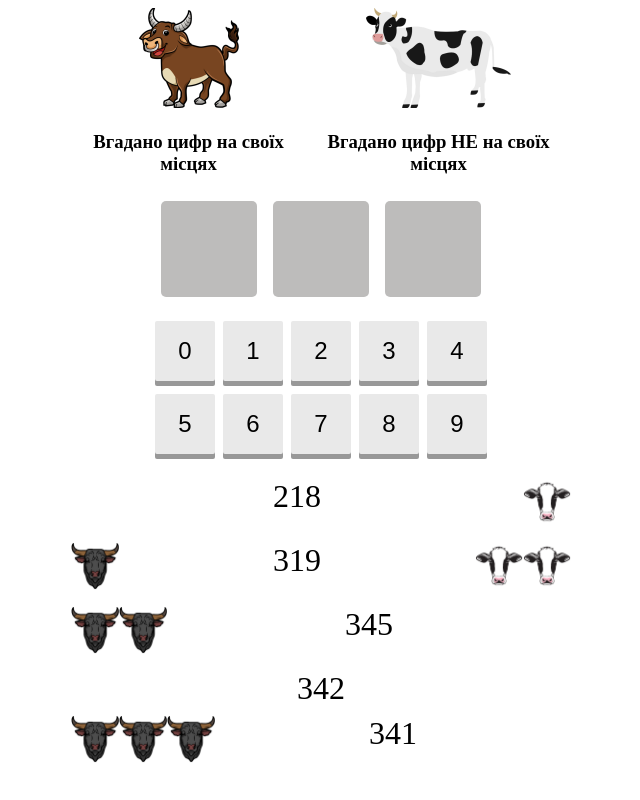
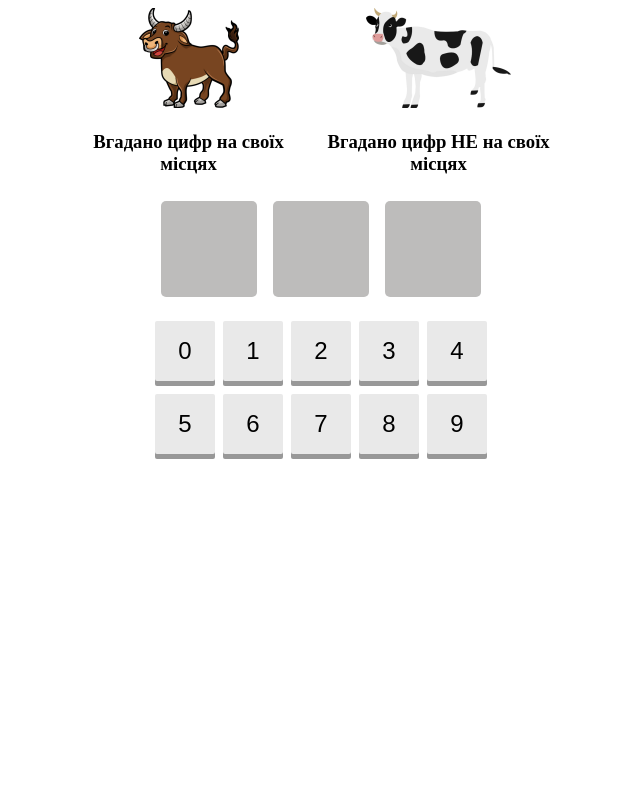
Before and after one commit to vendigo/patyson-community-games, a React (Vite) app in the folder bullsAndCows/: page / in a window 1280 px wide. Shown: the whole page, without its empty margins (319-959 px from the left). Built offline with nearby package versions, Linux system fonts and the light colour scheme.

Commit message:
bullsAndCows - completed

```diff
--- a/bullsAndCows/public/level.json
+++ b/bullsAndCows/public/level.json
@@ -1,3 +1,3 @@
 {
-  "number": "098"
+  "number": "987"
 }
--- a/bullsAndCows/src/App.jsx
+++ b/bullsAndCows/src/App.jsx
@@ -3,24 +3,30 @@ import {Header} from "./header/Header.jsx";
 import {Display} from "./display/Display.jsx";
 import {Keyboard} from "./keyboard/Keyboard.jsx";
 import {History} from "./history/History.jsx";
-import {useState} from "react";
+import {useEffect, useState} from "react";
+import {getWinMessage, loadLevel} from "./PatysonClient.js";
 
 function App() {
     const [currentNumber, setCurrentNumber] = useState("")
     const [history, setHistory] = useState([])
-    const answer = "987"
+    const [level, setLevel] = useState({number: "000"})
+    const [winMessage, setWinMessage] = useState(null)
 
-    if (currentNumber.length === answer.length) {
-        checkWin()
-        addHistory()
-        setCurrentNumber("")
+    useEffect(() => {
+        loadLevel().then(level => setLevel(level));
+    }, []);
+
+    const answer = level.number
+
+    if (!winMessage && currentNumber.length === answer.length) {
+        if (currentNumber === answer) {
+            getWinMessage().then(winMessage => setWinMessage(winMessage))
+        } else {
+            addHistory()
+            setCurrentNumber("")
+        }
     }
 
-    function checkWin() {
-        if (currentNumber === answer) {
-            console.log('Win!')
-        }
-    }
     function addHistory() {
         let bulls = 0
         let cows = 0
@@ -39,11 +45,14 @@ function App() {
         setHistory(newHistory)
     }
 
+    const controls = winMessage ? <h2>{winMessage}</h2> :
+        <Keyboard currentNumber={currentNumber} setCurrentNumber={setCurrentNumber}/>
+
     return (
         <>
             <Header/>
             <Display currentNumber={currentNumber} length={answer.length}/>
-            <Keyboard currentNumber={currentNumber} setCurrentNumber={setCurrentNumber}/>
+            {controls}
             <History history={history}/>
         </>
     )
--- /dev/null
+++ b/bullsAndCows/src/PatysonClient.js
@@ -0,0 +1,47 @@
+const GAME_NAME = "bullsAndCows";
+
+export const loadLevel = async () => {
+    const response = await fetch('level.json')
+    return response.json()
+}
+
+export const getWinMessage = async () => {
+    if (import.meta.env.DEV) {
+        return buildWinMessage({experience: 10, gold: 5})
+    }
+
+    const urlParams = new URLSearchParams(window.location.search).toString()
+    const gameName = getGameName()
+
+    const fetchResult = await fetch(`/api/game/${gameName}?${urlParams}`, {
+        method: 'POST',
+        headers: {
+            'Content-Type': 'application/json; charset=UTF-8'
+        }
+    });
+    const response = await fetchResult.json()
+
+    if (response.status === "FIRST_COMPLETION" || response.status === "NEXT_COMPLETION") {
+        return buildWinMessage(response.reward)
+    }
+    return "Сталася помилка"
+}
+
+function buildWinMessage(reward) {
+    if (!reward || reward.experience === 0) {
+        return 'Перемога. Ви вже проходили цей рівень.'
+    } else {
+        return `Перемога. Ви отримали ${reward.experience} досвіду та ${reward.gold} золота.`
+    }
+}
+
+function getGameName() {
+    const path = window.location.pathname
+    const parts = path.split("/").filter(v => v.length !== 0)
+
+    if (parts.length === 0) {
+        return GAME_NAME
+    }
+
+    return parts[parts.length - 2]
+}
--- a/bullsAndCows/src/history/History.jsx
+++ b/bullsAndCows/src/history/History.jsx
@@ -7,11 +7,7 @@ export function History({history}) {
 
     return (
         <div className="history">
-            <HistoryRow number="218" bulls={0} cows={1} />
-            <HistoryRow number="319" bulls={1} cows={2} />
-            <HistoryRow number="345" bulls={2} cows={0} />
-            <HistoryRow number="342" bulls={0} cows={0} />
-            <HistoryRow number="341" bulls={3} cows={0} />
+            {rows}
         </div>
     )
 }
--- a/bullsAndCows/src/history/HistoryRow.css
+++ b/bullsAndCows/src/history/HistoryRow.css
@@ -4,6 +4,10 @@
     font-size: 2em;
 }
 
-.icon {
+.historyRow img {
     width: 1.5em;
 }
+
+.invisible {
+    visibility: hidden;
+}
--- a/bullsAndCows/src/history/HistoryRow.jsx
+++ b/bullsAndCows/src/history/HistoryRow.jsx
@@ -4,21 +4,29 @@ import cowIcon from "../assets/cowIcon.png";
 
 export function HistoryRow({number, bulls, cows}) {
 
-    function icons(num, icon) {
-        return [...Array(num).keys()]
-            .map(idx => <img className="icon" key={idx} src={icon} alt="icon" />)
+    function icons(num, icon, isBull) {
+        return [...Array(number.length).keys()]
+            .map(idx => <img className={getClass(idx, num, isBull)} key={idx} src={icon} alt="icon"/>)
+    }
+
+    function getClass(idx, num, isBull) {
+        if (isBull) {
+            return idx < num ? "": "invisible"
+        } else {
+            return idx < (number.length - num) ? "invisible": ""
+        }
     }
 
     return (
         <div className="historyRow">
-            <div>
-                {icons(bulls, bullIcon)}
+            <div className="bulls">
+                {icons(bulls, bullIcon, true)}
             </div>
             <div>
                 {number}
             </div>
-            <div>
-                {icons(cows, cowIcon)}
+            <div className="cows">
+                {icons(cows, cowIcon, false)}
             </div>
         </div>
     )
```
Also changed, not shown: 1 other file (tests, documents, lock files or other folders).
